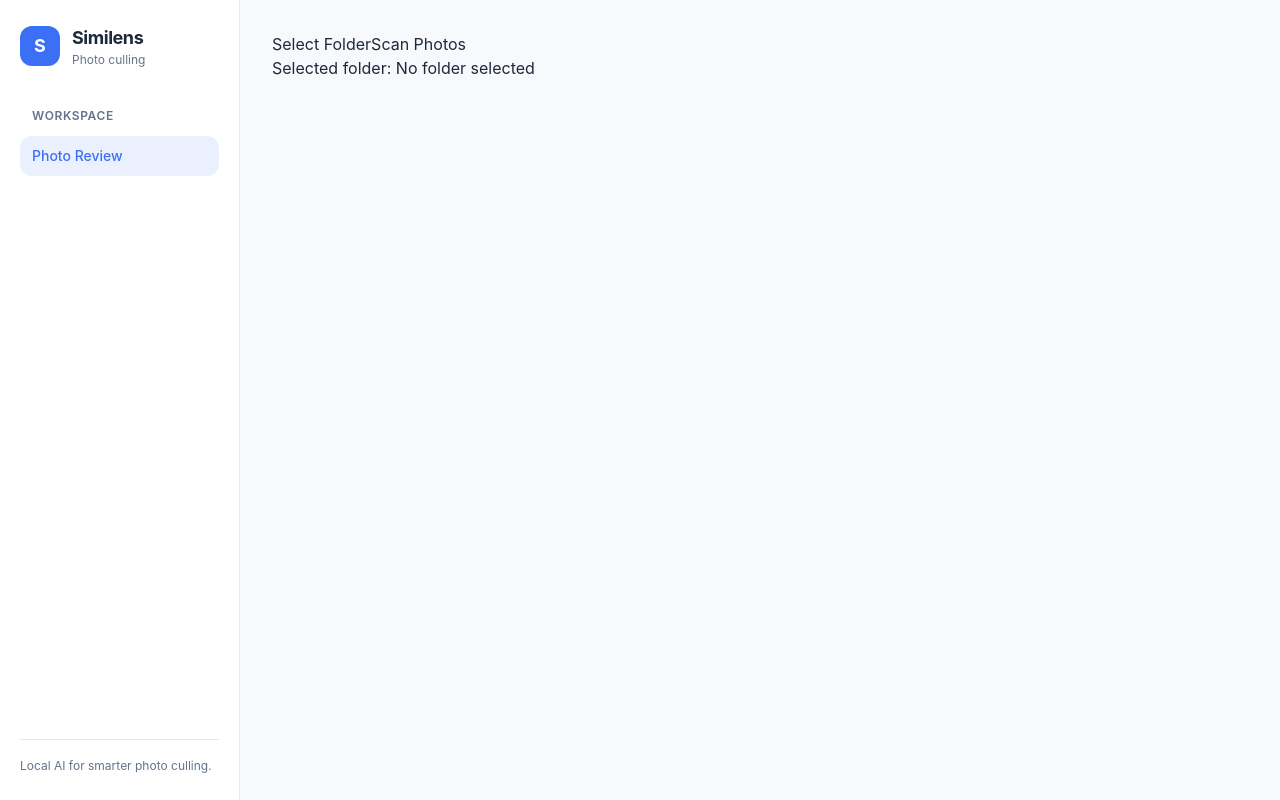
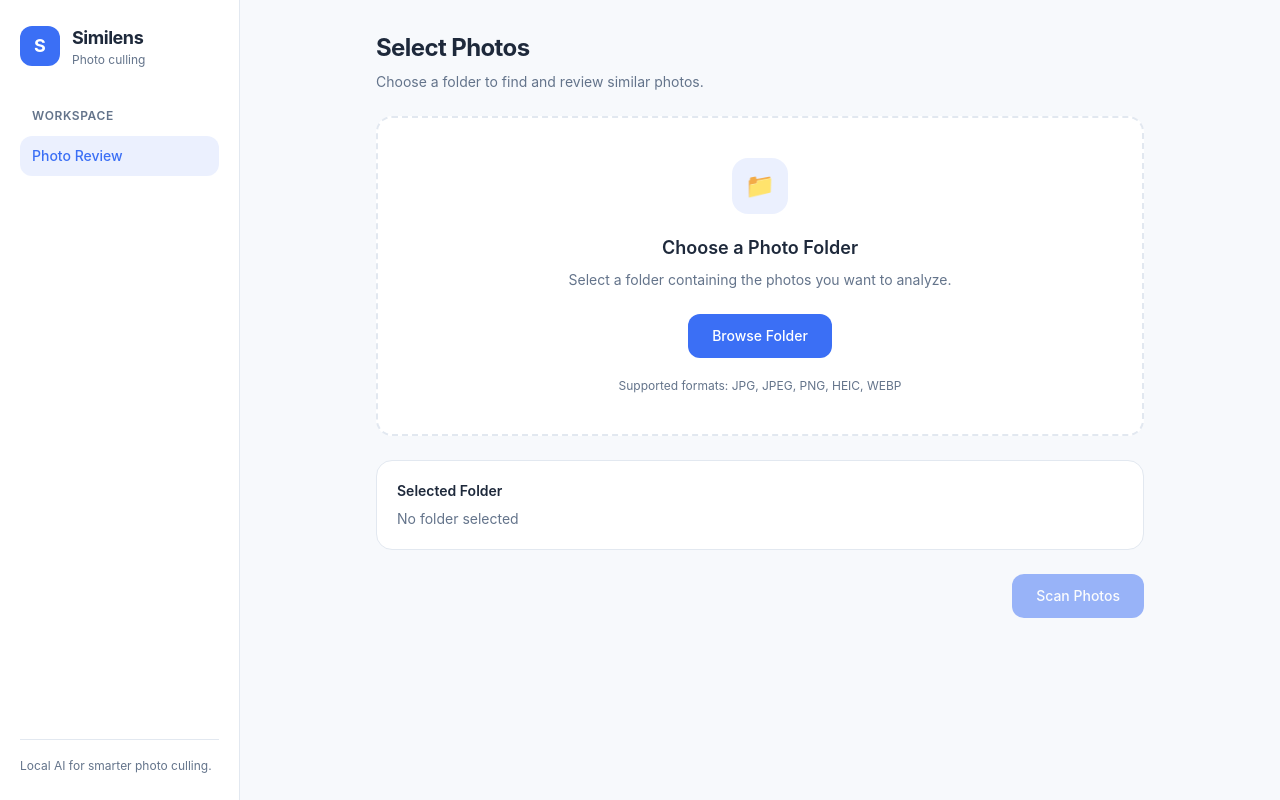
Before and after one commit to tusharpramanikbd/similens, a React (Vite) app: page / in a window 1280 px wide. Built offline with nearby package versions, Linux system fonts and the light colour scheme.

Commit message:
refactor: extract reusable Button and Card components

```diff
--- a/src/main/services/photoScanner.ts
+++ b/src/main/services/photoScanner.ts
@@ -1,5 +1,6 @@
 import { readdir, stat } from 'fs/promises'
 import { extname, join } from 'path'
+
 import type { PhotoScanResult } from '@shared/types/photo'
 import { SUPPORTED_IMAGE_EXTENSIONS } from '@shared/constants/imageFormats'
 
--- /dev/null
+++ b/src/renderer/src/components/ui/Button.tsx
@@ -0,0 +1,22 @@
+import type { ButtonHTMLAttributes } from 'react'
+
+interface ButtonProps extends ButtonHTMLAttributes<HTMLButtonElement> {
+  label: string
+}
+
+export function Button({
+  label,
+  className = '',
+  type = 'button',
+  ...props
+}: ButtonProps): React.JSX.Element {
+  return (
+    <button
+      type={type}
+      className={`cursor-pointer rounded-control bg-brand px-6 py-3 text-sm font-medium text-white transition-colors hover:bg-brand-hover focus-visible:outline-2 focus-visible:outline-offset-2 focus-visible:outline-brand disabled:cursor-not-allowed disabled:opacity-50 ${className}`}
+      {...props}
+    >
+      {label}
+    </button>
+  )
+}
--- /dev/null
+++ b/src/renderer/src/components/ui/Card.tsx
@@ -0,0 +1,23 @@
+import type { ReactNode } from 'react'
+
+type CardBorderStyle = 'solid' | 'dashed'
+
+interface CardProps {
+  children: ReactNode
+  borderStyle?: CardBorderStyle
+  className?: string
+}
+
+export function Card({
+  children,
+  borderStyle = 'solid',
+  className = ''
+}: CardProps): React.JSX.Element {
+  const borderClasses = borderStyle === 'dashed' ? 'border-2 border-dashed' : 'border border-solid'
+
+  return (
+    <div className={`rounded-card border-stroke bg-surface ${borderClasses} ${className}`}>
+      {children}
+    </div>
+  )
+}
--- a/src/renderer/src/features/photo-scanner/PhotoScanner.tsx
+++ b/src/renderer/src/features/photo-scanner/PhotoScanner.tsx
@@ -1,4 +1,6 @@
 import type { UsePhotoScannerReturn } from '@renderer/hooks/usePhotoScanner'
+import { Button } from '@renderer/components/ui/Button'
+import { Card } from '@renderer/components/ui/Card'
 
 interface PhotoScannerProps {
   scanner: UsePhotoScannerReturn
@@ -8,32 +10,73 @@ export function PhotoScanner({ scanner }: PhotoScannerProps): React.JSX.Element
   const { selectedFolder, scanStatus, scanResult, scanError, selectFolder, scanFolder } = scanner
 
   return (
-    <section>
-      <button type="button" onClick={selectFolder}>
-        Select Folder
-      </button>
+    <section className="mx-auto max-w-3xl space-y-6">
+      {/* Page heading */}
+      <header>
+        <h2 className="text-2xl font-bold tracking-tight text-foreground">Select Photos</h2>
 
-      <button
-        type="button"
-        onClick={scanFolder}
-        disabled={!selectedFolder || scanStatus === 'scanning'}
-      >
-        {scanStatus === 'scanning' ? 'Scanning...' : 'Scan Photos'}
-      </button>
+        <p className="mt-2 text-sm text-muted">
+          Choose a folder to find and review similar photos.
+        </p>
+      </header>
 
-      <p>Selected folder: {selectedFolder ?? 'No folder selected'}</p>
+      {/* Folder selection */}
+      <Card borderStyle="dashed" className="p-6 text-center sm:p-10">
+        <div className="mx-auto flex size-14 items-center justify-center rounded-card bg-brand/10 text-2xl">
+          📁
+        </div>
 
+        <h3 className="mt-5 text-lg font-semibold text-foreground">Choose a Photo Folder</h3>
+
+        <p className="mt-2 text-sm text-muted">
+          Select a folder containing the photos you want to analyze.
+        </p>
+
+        <Button label="Browse Folder" onClick={selectFolder} className="mt-6" />
+
+        <p className="mt-5 text-xs text-muted">Supported formats: JPG, JPEG, PNG, HEIC, WEBP</p>
+      </Card>
+
+      {/* Selected folder */}
+      <Card className="p-5">
+        <h3 className="text-sm font-semibold text-foreground">Selected Folder</h3>
+
+        <p className="mt-2 break-all text-sm text-muted" title={selectedFolder ?? undefined}>
+          {selectedFolder ?? 'No folder selected'}
+        </p>
+      </Card>
+
+      {/* Scan action */}
+      <div className="flex justify-end">
+        <Button
+          label={scanStatus === 'scanning' ? 'Scanning...' : 'Scan Photos'}
+          onClick={scanFolder}
+          disabled={!selectedFolder || scanStatus === 'scanning'}
+        />
+      </div>
+
+      {/* Scan results */}
       {scanResult && (
-        <div>
+        <div role="status" className="rounded-card border border-stroke bg-surface p-5">
           {scanResult.photoCount === 0 ? (
-            <p>No supported photos found in this folder.</p>
+            <p className="text-sm text-muted">No supported photos found in this folder.</p>
           ) : (
-            <p>Photos found: {scanResult.photoCount}</p>
+            <p className="text-sm font-medium text-foreground">
+              {scanResult.photoCount} photos found
+            </p>
           )}
         </div>
       )}
 
-      {scanStatus === 'error' && scanError && <p role="alert">{scanError}</p>}
+      {/* Scan error */}
+      {scanStatus === 'error' && scanError && (
+        <div
+          role="alert"
+          className="rounded-control border border-red-200 bg-red-50 p-4 text-sm text-red-700"
+        >
+          {scanError}
+        </div>
+      )}
     </section>
   )
 }
```
